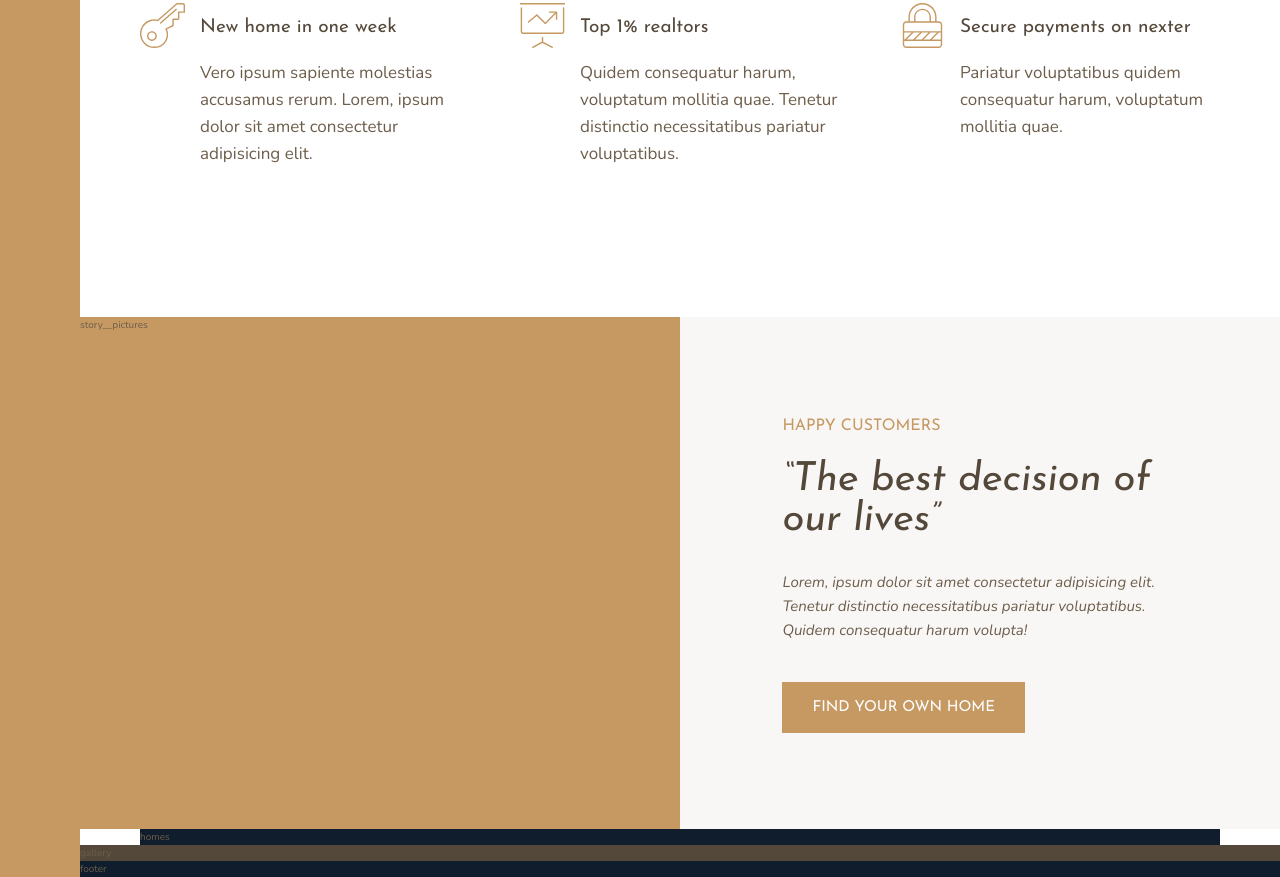
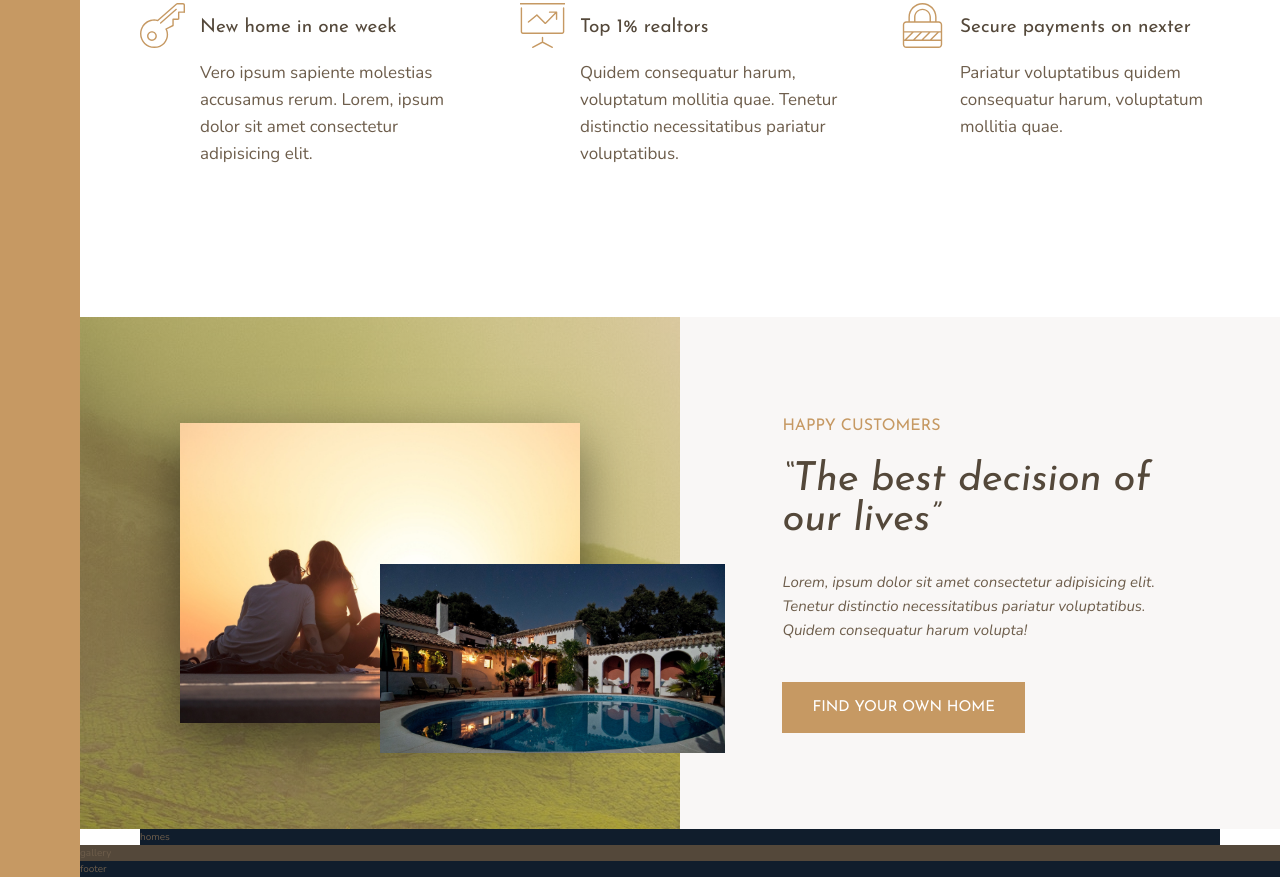
Before and after one commit to lejonu/nexter, a website: page index.html in a window 1280 px wide. Shown: the part 991-1868 px from the top of the page. Drawn offline with nearby package versions, Linux system fonts and the light colour scheme.

Commit message:
Building the Story Section - Part 2

```diff
--- a/index.html
+++ b/index.html
@@ -90,7 +90,14 @@
       </div>
     </section>
 
-    <div class="story__pictures">story__pictures</div>
+    <div class="story__pictures">
+      <img
+        src="img/story-1.jpeg"
+        alt="Couple with new house"
+        class="story__img--1"
+      />
+      <img src="img/story-2.jpeg" alt="new house" class="story__img--2" />
+    </div>
 
     <div class="story__content">
       <h3 class="heading-3 mb-sm">Happy Customers</h3>
--- a/sass/_story.scss
+++ b/sass/_story.scss
@@ -2,6 +2,31 @@
   &__pictures {
     background-color: $color-primary;
     grid-column: full-start / col-end 4;
+    background-image: linear-gradient(
+        rgba($color-primary, 0.5),
+        rgba($color-primary, 0.5)
+      ),
+      url("../img/back.jpg");
+
+    display: grid;
+    grid-template-rows: repeat(6, 1fr);
+    grid-template-columns: repeat(6, 1fr);
+
+    align-items: center;
+  }
+
+  &__img--1 {
+    width: 100%;
+    grid-row: 2 / 6;
+    grid-column: 2 / 6;
+    box-shadow: 0 2rem 5rem rgba(black, 0.5);
+  }
+
+  &__img--2 {
+    width: 115%;
+    grid-row: 4 / 6;
+    grid-column: 4 / 7;
+    z-index: 20;
   }
 
   &__content {
```
Also changed, not shown: css/style.css.
